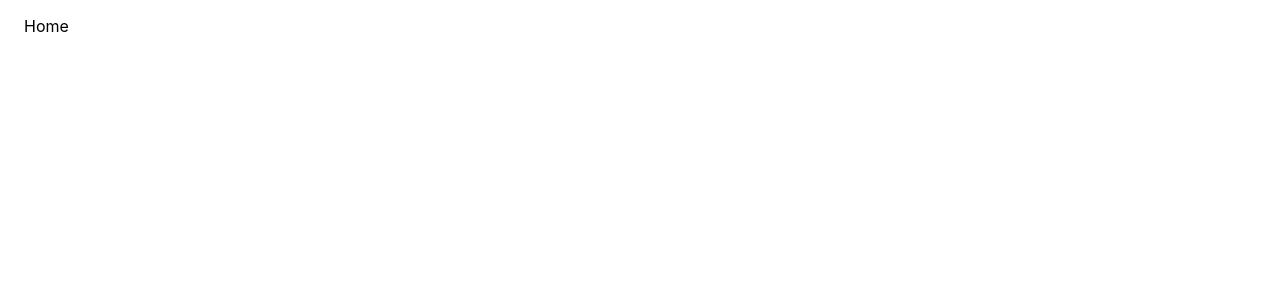
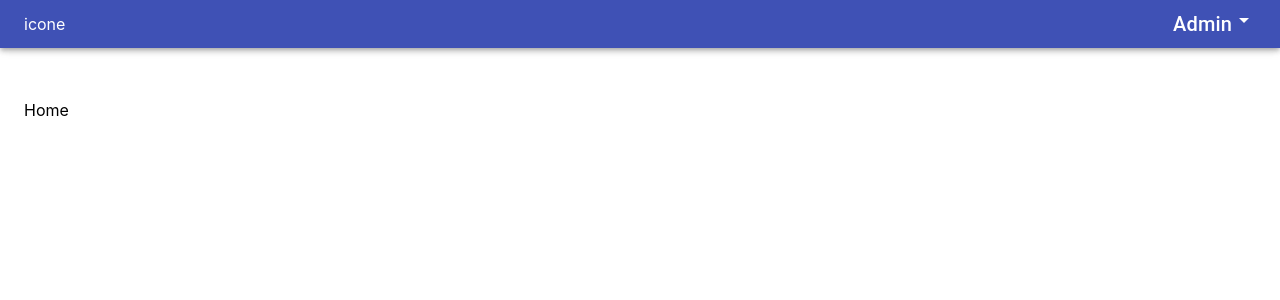
Before and after one commit to diasflp/backstage-hotsite-front, a React (Create React App) app: page / in a window 1280 px wide. Shown: the top 300 px of the page. Built offline with nearby package versions, Linux system fonts and the light colour scheme.

Commit message:
initial settings

```diff
--- a/src/App.jsx
+++ b/src/App.jsx
@@ -1,16 +1,16 @@
-import React, { Component } from 'react';
+import React from 'react';
 import { Router } from 'react-router-dom';
 import Content from './routes/Routes';
 import history from './History';
+import Header from './components/Header/Header';
 
-export default class App extends Component {
-  render() {
-    return (
-      <React.Fragment>
-        <Router history={history}>
-          <Content />
-        </Router>
-      </React.Fragment>
-    );
-  }
-}
+const App = () => {
+  return (
+    <Router history={history}>
+      <Header />
+      <Content />
+    </Router>
+  );
+};
+
+export default App;
--- /dev/null
+++ b/src/components/Header/Header.jsx
@@ -0,0 +1,21 @@
+import React from 'react';
+import AppBar from '@material-ui/core/AppBar';
+import Typography from '@material-ui/core/Typography';
+import ArrowDropDownIcon from '@material-ui/icons/ArrowDropDown';
+import { StyledToolbar, Row } from '../../constants/styled.components';
+
+const Header = () => {
+  return (
+    <AppBar>
+      <StyledToolbar variant="dense">
+        <div>icone</div>
+        <Row button>
+          <Typography variant="h6">Admin</Typography>
+          <ArrowDropDownIcon />
+        </Row>
+      </StyledToolbar>
+    </AppBar>
+  );
+};
+
+export default Header;
--- a/src/components/Home/Home.jsx
+++ b/src/components/Home/Home.jsx
@@ -1,8 +1,7 @@
-import React, { Component } from 'react';
+import React from 'react';
 
-// import { Container } from './styles';
-export default class Home extends Component {
-  render() {
-    return <p>Home</p>;
-  }
-}
+const Home = () => {
+  return <p>Home</p>;
+};
+
+export default Home;
--- /dev/null
+++ b/src/constants/styled.components.js
@@ -0,0 +1,23 @@
+import styled, { css } from 'styled-components';
+import Container from '@material-ui/core/Container';
+import Toolbar from '@material-ui/core/Toolbar';
+
+export const StyledContainer = styled(Container)`
+  margin: 100px 0;
+`;
+
+export const StyledToolbar = styled(Toolbar)`
+  justify-content: space-between;
+`;
+
+export const Row = styled.div`
+  flex-direction: row;
+  box-sizing: border-box;
+  display: flex;
+
+  ${props =>
+    props.button &&
+    css`
+      cursor: pointer;
+    `}
+`;
--- a/src/routes/Routes.jsx
+++ b/src/routes/Routes.jsx
@@ -1,15 +1,14 @@
-import React, { Component } from 'react';
+import React from 'react';
 import { Route } from 'react-router-dom';
-import Container from '@material-ui/core/Container';
+import { StyledContainer } from '../constants/styled.components';
 import Home from '../components/Home/Home';
 
-export default class Routes extends Component {
-  state = {};
-  render() {
-    return (
-      <Container maxWidth="xl">
-        <Route path="/" component={Home} />
-      </Container>
-    );
-  }
-}
+const Routes = () => {
+  return (
+    <StyledContainer maxWidth="xl">
+      <Route path="/" component={Home} />
+    </StyledContainer>
+  );
+};
+
+export default Routes;
```
